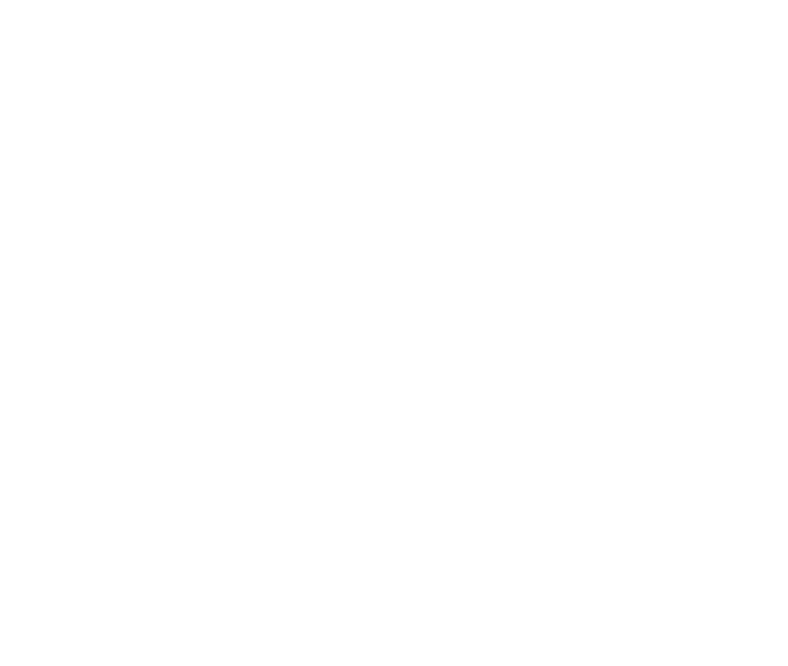
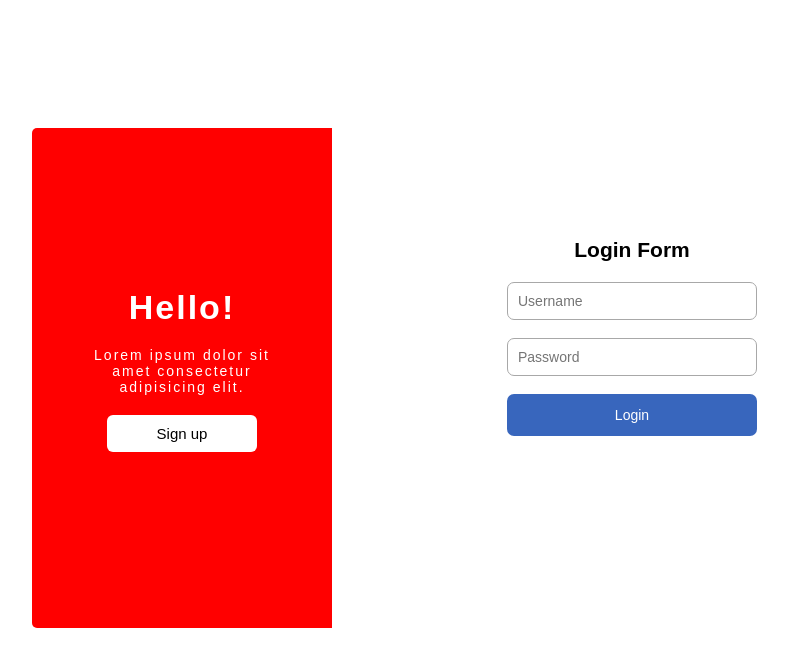
Before and after one commit to adaczer/git-start2, a plain HTML site: page index.html in a window 1280 px wide. Shown: the whole page, without its empty margins (158-946 px from the left). Drawn offline with Linux system fonts and the light colour scheme.

Commit message:
added login form

```diff
--- a/index.html
+++ b/index.html
@@ -4,21 +4,30 @@
     <meta charset="UTF-8">
     <meta name="viewport" content="width=device-width, initial-scale=1.0">
     <title>Form</title>
+    <link rel="stylesheet" href="style.css">
 </head>
 <body>
     <div class="container">
         <!--Data or Content-->
         <div class="box-1">
-
-
+            <div class="content-holder">
+                <h2>Hello!</h2>
+                <p>Lorem ipsum dolor sit amet consectetur adipisicing elit.  </p>
+                <button>Sign up</button>
+            </div>
         </div>
 
 
         <!--Forms-->
         <div class="box-2">
-
-
-
+            <div class="login-form-container">
+                <h1>Login Form</h1>
+                <input type="text" placeholder="Username" class="input-field">
+                <br><br>
+                <input type="password" placeholder="Password" class="input-field">
+                <br><br>
+                <button class="login-button">Login</button>
+            </div>
         </div>
 
 
--- a/style.css
+++ b/style.css
@@ -1,6 +1,10 @@
 *{
     margin: 0px;
     padding: 0px;;
+}
+
+body{
+    font-family: Arial, Helvetica, sans-serif;
 }
 
 .container
@@ -13,3 +17,72 @@
     margin: 10% auto;;
     border-radius: 5px;
 }
+
+.content-holder
+{
+    text-align: center;
+    color: white;
+    font-size: 14px;
+    font-weight: lighter;
+    letter-spacing: 2px;
+    margin-top: 30%;
+    padding: 50px;
+}
+
+.content-holder h2
+{
+    font-size: 34px;
+    margin: 20px auto;
+}
+
+.content-holder button
+{
+    border:none;
+    font-size: 15px;
+    padding: 10px;
+    border-radius: 6px;
+    background-color: white;
+    width: 150px;
+    margin: 20px auto;
+}
+
+
+.box-2{
+    background-color: white;
+}
+
+.login-form-container
+{
+    text-align: center;
+    margin-top: 15%;
+}
+
+.login-form-container h1
+{
+    color: black;
+    font-size: 21px;
+    padding: 20px;
+}
+
+.input-field
+{
+    box-sizing: border-box;
+    font-size: 14px;
+    padding: 10px;
+    border-radius: 7px;
+    border: 1px solid rgb(168, 168, 168);
+    width: 250px;
+    outline: none;
+}
+
+.login-button{
+    box-sizing: border-box;
+    color: white;
+    font-size: 14px;
+    padding: 13px;
+    border-radius: 7px;
+    border: none;
+    width: 250px;
+    outline: none;
+    background-color: rgb(56, 102, 189);
+}
```
